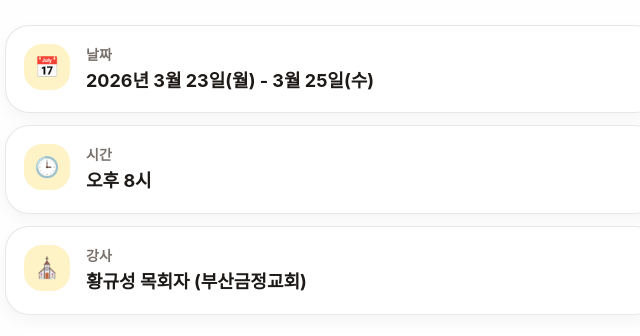
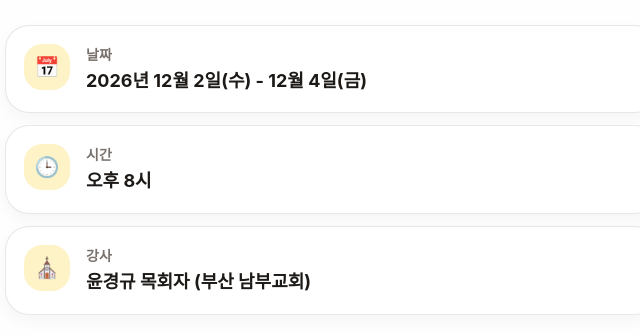
Before and after one commit to lisu9797/geoje-ass, a plain HTML site: page index.html in a window 1280 px wide. Shown: the part 1205-1541 px from the top of the page, 308-948 px from the left. Drawn offline with Linux system fonts and the light colour scheme.

Commit message:
Update event details and speaker information

```diff
--- a/index.html
+++ b/index.html
@@ -6,7 +6,7 @@
   <title id="doc-title">복음 전도 집회에 초대합니다 | 거제교회</title>
 
   <meta property="og:title" id="og-title" content="복음 전도 집회에 초대합니다" />
-  <meta property="og:description" id="og-desc" content="복음 전도 집회에 초대합니다 · 2026년 3월 23일 월요일 - 3월 25일 수요일 오후 8시" />
+  <meta property="og:description" id="og-desc" content="복음 전도 집회에 초대합니다 · 2026년 12월 2일(수) - 12월 4일(금) 오후 8시" />
   <meta property="og:type" content="website" />
   <meta property="og:image" content="https://search.pstatic.net/common/?src=https%3A%2F%2Fldb-phinf.pstatic.net%2F20190918_166%2F1568788860792S89Wo_PNG%2FuU5nuRcjO29cjpXB7OF3IwsZ.png" />
 
@@ -150,7 +150,6 @@
           <p style="font-weight:700; color:var(--stone-900); margin-top:24px;">가족과 이웃, 사랑하는 분들과 함께 오셔서 복음의 기쁨을 나누시기 바랍니다.</p>
         </div>
 
-        <!-- 요한복음 3장 16절 인용구 추가 -->
         <div class="bible-quote" id="edit-bible-quote">
           하나님이 세상을 이처럼 사랑하사 독생자를 주셨으니 이는 그를 믿는 자마다 멸망하지 않고 영생을 얻게 하려 하심이라
           <span class="bible-verse">- 요한복음 3장 16절</span>
@@ -159,7 +158,7 @@
         <div class="cards" style="margin-top:28px;">
           <div class="info">
             <div class="icon">📅</div>
-            <div><div class="label">날짜</div><div class="value" id="edit-date">2026년 3월 23일(월) - 3월 25일(수)</div></div>
+            <div><div class="label">날짜</div><div class="value" id="edit-date">2026년 12월 2일(수) - 12월 4일(금)</div></div>
           </div>
           <div class="info">
             <div class="icon">🕒</div>
@@ -167,7 +166,7 @@
           </div>
           <div class="info">
             <div class="icon">⛪</div>
-            <div><div class="label">강사</div><div class="value" id="edit-speaker">황규성 목회자 (부산금정교회)</div></div>
+            <div><div class="label">강사</div><div class="value" id="edit-speaker">윤경규 목회자 (부산 남부교회)</div></div>
           </div>
         </div>
         <div class="host"><strong>주최 / 주관</strong>거제교회</div>
```
